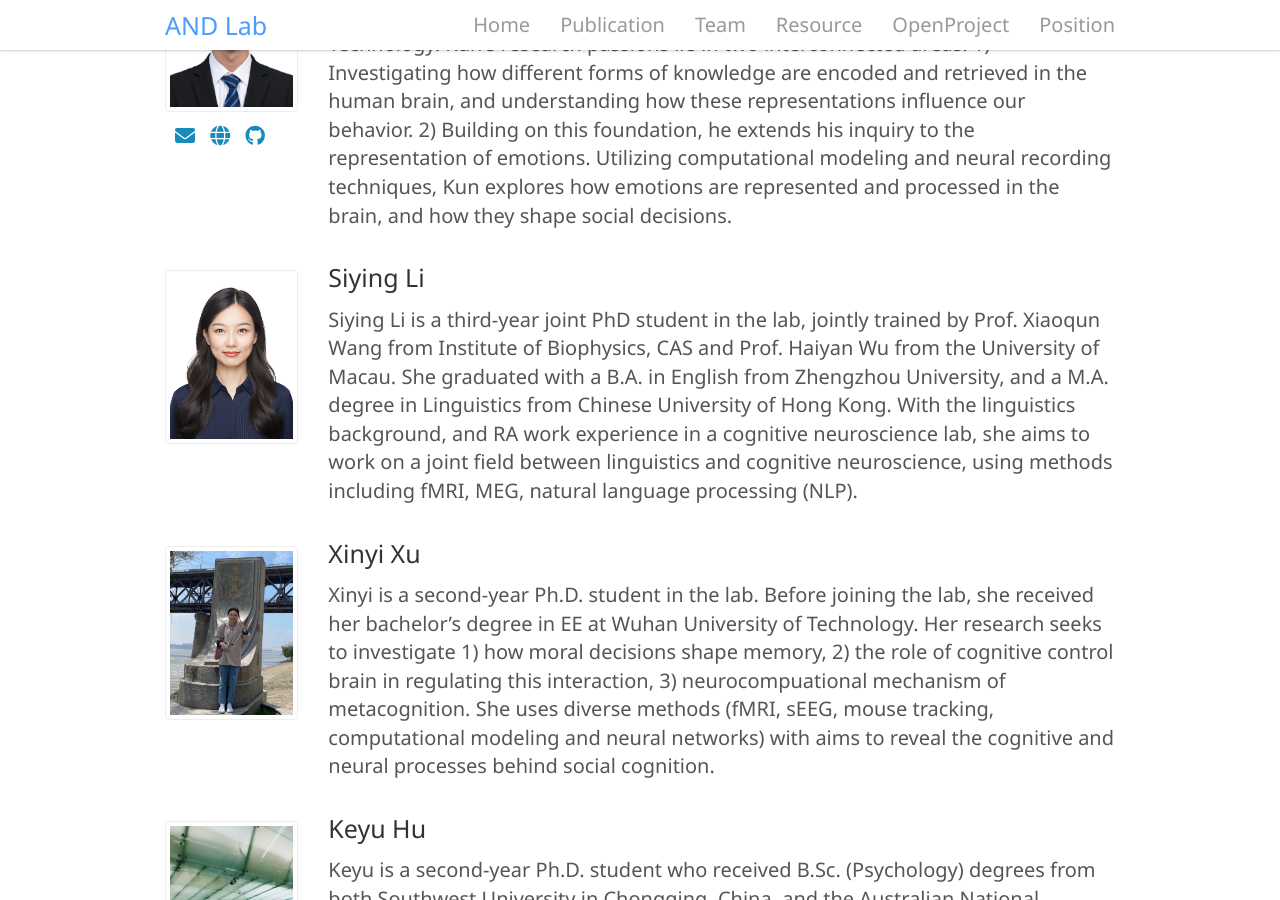
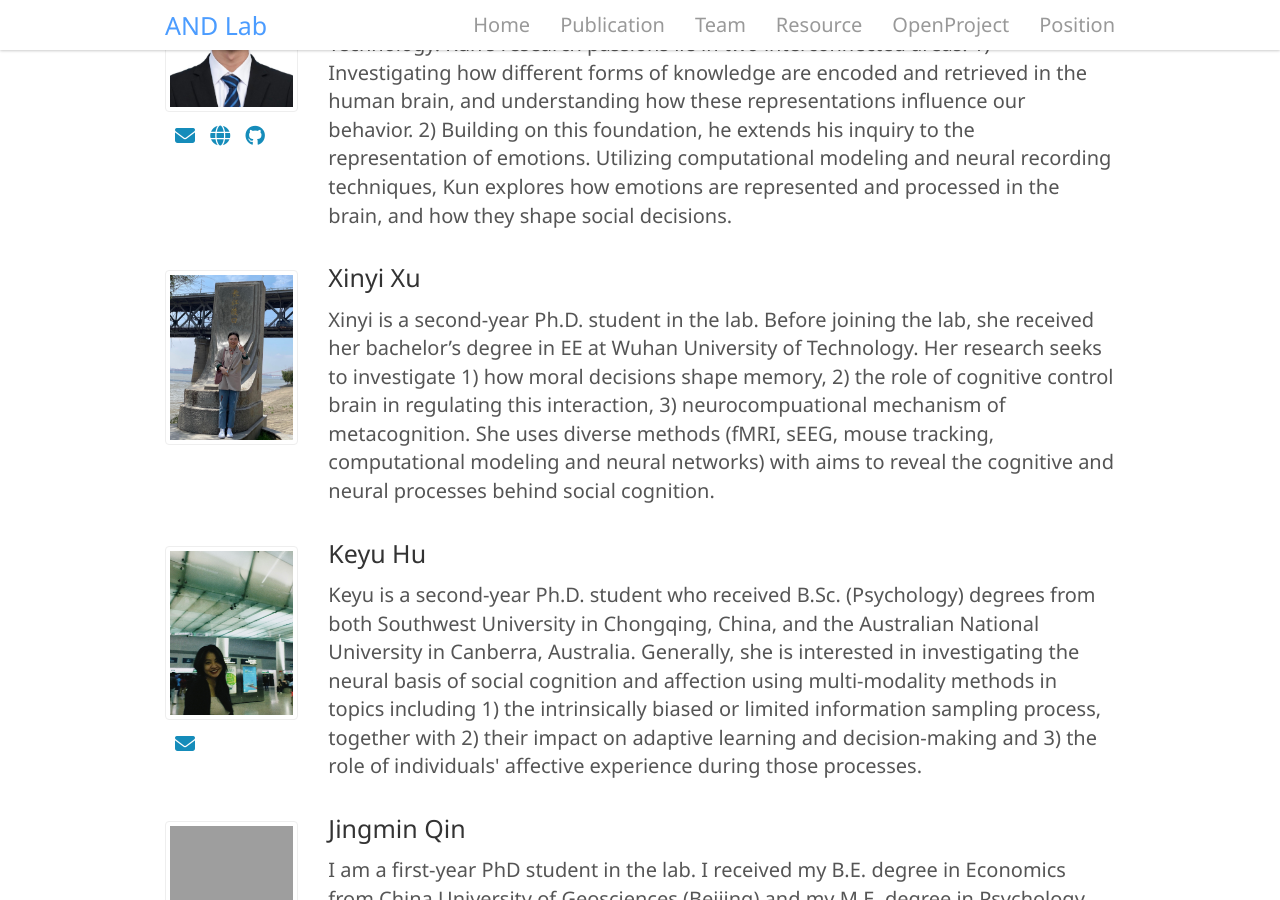
Before and after one commit to andlab-um/lab-website, a Jekyll site: the page built from _pages/team.html, in a window 1280 px wide and 900 px high, scrolled down 1244 px. Built offline with Jekyll 4.4.1, drawn with Linux system fonts in a browser that asks for light colours; nearby versions of some CDN libraries.

Commit message:
update phd information

```diff
--- a/_data/member.yml
+++ b/_data/member.yml
@@ -28,9 +28,6 @@
         email: yc17307@connect.um.edu.mo
         website: "https://chenkun.me"
         github: "https://github.com/const7"
-    - name: Siying Li
-      image: siying.png
-      content: Siying Li is a third-year joint PhD student in the lab, jointly trained by Prof. Xiaoqun Wang from Institute of Biophysics, CAS and Prof. Haiyan Wu from the University of Macau. She graduated with a B.A. in English from Zhengzhou University, and a M.A. degree in Linguistics from Chinese University of Hong Kong. With the linguistics background, and RA work experience in a cognitive neuroscience lab, she aims to work on a joint field between linguistics and cognitive neuroscience, using methods including fMRI, MEG, natural language processing (NLP).
     - name: Xinyi Xu
       image: xinyi.png
       content: Xinyi is a second-year Ph.D. student in the lab. Before joining the lab, she received her bachelor’s degree in EE at Wuhan University of Technology. Her research seeks to  investigate 1)  how moral decisions shape memory, 2) the role of cognitive control brain in regulating this interaction, 3) neurocompuational mechanism of metacognition. She uses diverse methods (fMRI, sEEG, mouse tracking, computational modeling and neural networks) with aims to reveal the cognitive and neural processes behind social cognition.
@@ -68,6 +65,9 @@
 
     - title: Former PhD Students
       members:
+      - name: Siying Li
+        image: siying.png
+        content: Siying Li is a third-year joint PhD student in the lab, jointly trained by Prof. Xiaoqun Wang from Institute of Biophysics, CAS and Prof. Haiyan Wu from the University of Macau. She graduated with a B.A. in English from Zhengzhou University, and a M.A. degree in Linguistics from Chinese University of Hong Kong. With the linguistics background, and RA work experience in a cognitive neuroscience lab, she aims to work on a joint field between linguistics and cognitive neuroscience, using methods including fMRI, MEG, natural language processing (NLP).
       - name: Yanyan Qi
         image: yanyan.png
         content: Yanyan Qi is an assistant professor in Department of Psychology, Zhengzhou University. Before that, she was a post-doctoral researcher of Translational Social Neuroscience at the University of Würzburg, Germany. She got her PhD degree at Institute of Psychology, Chinese Academy of Sciences, majoring in Cognitive Neuroscience. Her research focuses on using modeling and neuroimaging methods to investigate the effect of social interactions on fear processing, also considering the modulation effect of individual characteristics.
```
Also changed, not shown: _pages/home.md (+2 -0 lines).
